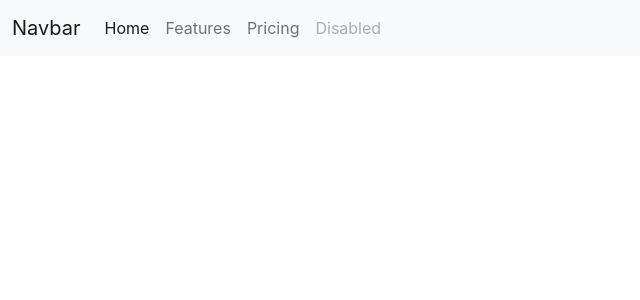
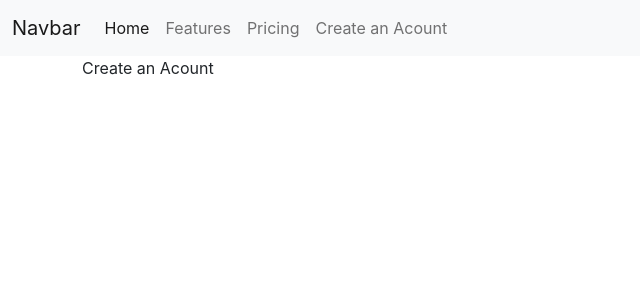
Before and after one commit to Rojasking700/flask-react-group-2, a React (Create React App) app: page /createacount in a window 1280 px wide. Shown: the top 300 px of the page, without its empty margins (0-640 px from the left). Built offline with nearby package versions, Linux system fonts and the light colour scheme.

Commit message:
updates -GR

```diff
--- a/src/App.js
+++ b/src/App.js
@@ -3,6 +3,7 @@ import {Switch, Route } from 'react-router-dom';
 import './App.css';
 import Navbar from './components/Navbar';
 import BlogDetail from './views/BlogDetail';
+import CreateAcount from './views/CreateAcount';
 import Home from './views/Home';
 
 export default class App extends Component {
@@ -20,6 +21,7 @@ export default class App extends Component {
         <Switch>
           <Route exact path="/" render={() => <Home blog={this.blog}  />} />
           <Route exact path="/blogdetail/:id" render={({match}) => <BlogDetail match={match} /> } />
+          <Route exact path="/createacount" render={() => <CreateAcount /> } />
         </Switch>
       </main>
       </div>
--- a/src/components/Navbar.js
+++ b/src/components/Navbar.js
@@ -2,6 +2,19 @@ import React, { Component } from 'react';
 import { Link } from 'react-router-dom';
 
 export default class Navbar extends Component {
+    constructor(){
+        super();
+        this.state ={
+            redirect: null
+        }
+    }
+
+    async createAcount(e){
+        e.preventDefault();
+        let token = await this.props.getToken()
+        let res = await fetch(`http:`)
+    }
+
     render() {
         return (
             <div>
@@ -23,7 +36,7 @@ export default class Navbar extends Component {
                             <a className="nav-link" href="/">Pricing</a>
                             </li>
                             <li className="nav-item">
-                            <a className="nav-link disabled" href="/" tabIndex="-1" aria-disabled="true">Disabled</a>
+                            <Link className="nav-link " aria-current="page" to="/CreateAcount">Create an Acount</Link>
                             </li>
                         </ul>
                         </div>
--- /dev/null
+++ b/src/views/CreateAcount.js
@@ -0,0 +1,11 @@
+import React, { Component } from 'react'
+
+export default class CreateAcount extends Component {
+    render() {
+        return (
+            <div className="container">
+                Create an Acount
+            </div>
+        )
+    }
+}
```
